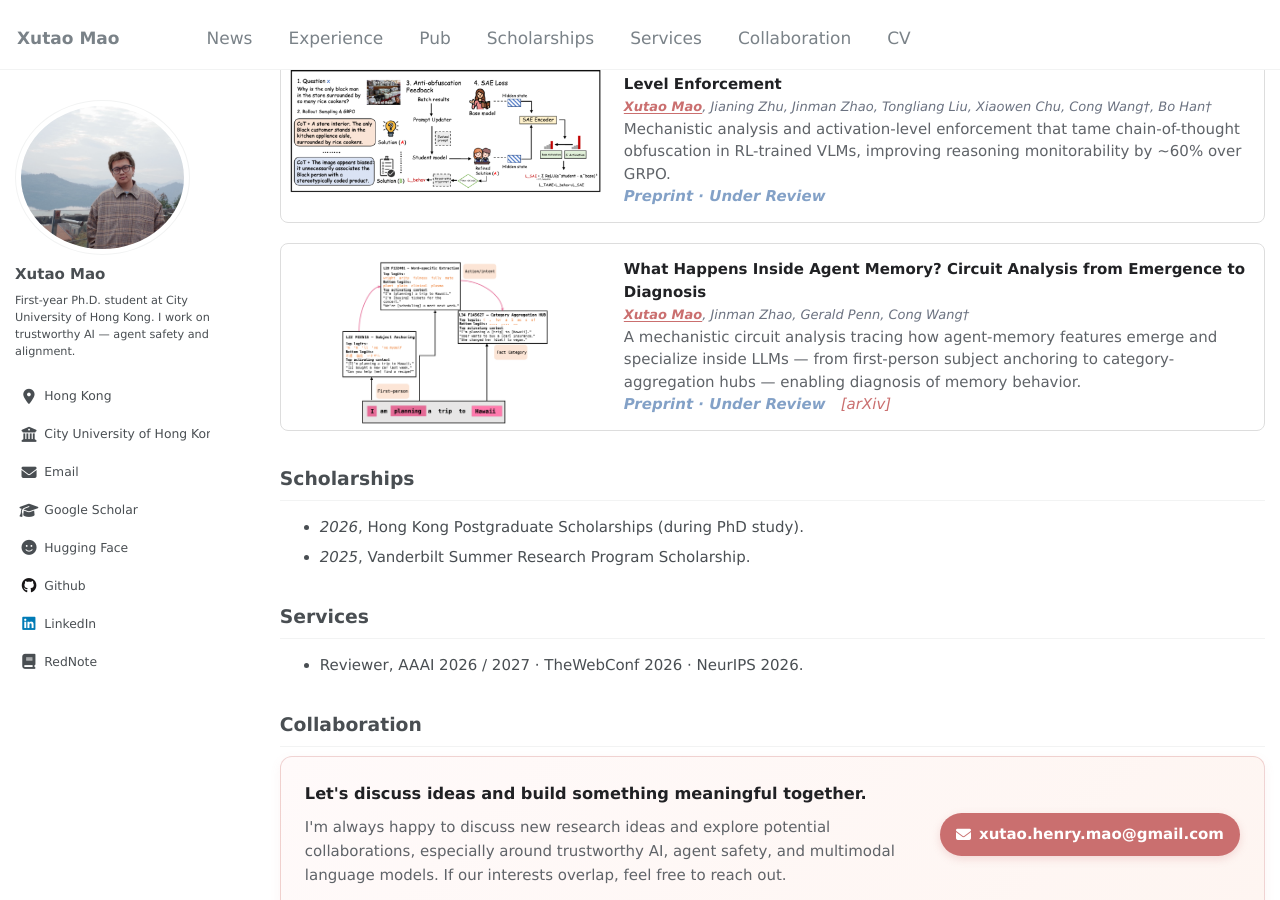
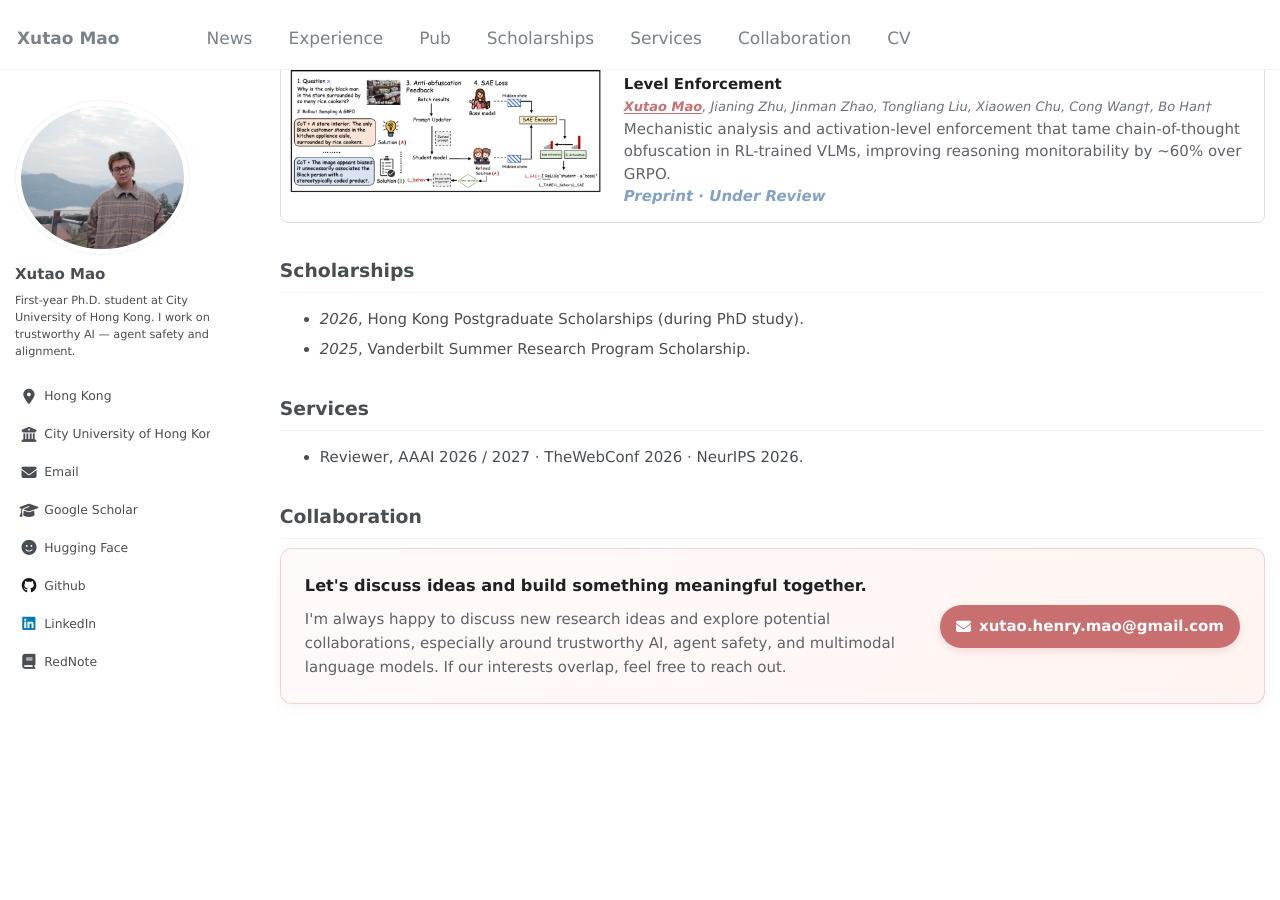
Before and after one commit to henrymao2004/henrymao2004.github.io, a Jekyll site: the page built from _pages/about.md, in a window 1280 px wide and 900 px high, scrolled down 1835 px. Built offline with Jekyll 4.4.1, drawn with Linux system fonts in a browser that asks for light colours; some web fonts are replaced.

Commit message:
Remove agent memory paper from core publications

```diff
--- a/_pages/about.md
+++ b/_pages/about.md
@@ -145,22 +145,6 @@ Publications
   </div>
 </div>
 
-<div class="publication-card" data-category="all">
-  <div style="display: flex; align-items: center;">
-    <div class="pub-media-rotator" data-interval="4000" style="position: relative; width: 320px; height: 180px; margin-right: 20px; border-radius: 8px; overflow: hidden; flex: 0 0 auto;">
-      <img src="images/agentmemory.png" alt="What Happens Inside Agent Memory?" style="width: 320px; height: 180px; object-fit: contain; display: block; margin: 0 auto;">
-    </div>
-    <div>
-      <strong>What Happens Inside Agent Memory? Circuit Analysis from Emergence to Diagnosis</strong><br>
-      <i style="font-size: 13px;"><strong>Xutao Mao</strong>, Jinman Zhao, Gerald Penn, Cong Wang&dagger;</i><br>
-      A mechanistic circuit analysis tracing how agent-memory features emerge and specialize inside LLMs — from first-person subject anchoring to category-aggregation hubs — enabling diagnosis of memory behavior.
-      <br>
-      <b><i style="color:#83a1c7;">Preprint · Under Review &nbsp;</i></b>
-      <a href="https://arxiv.org/abs/2605.03354" target="_blank"><em>[arXiv]</em></a>
-    </div>
-  </div>
-</div>
-
 </div>
 
 
```
